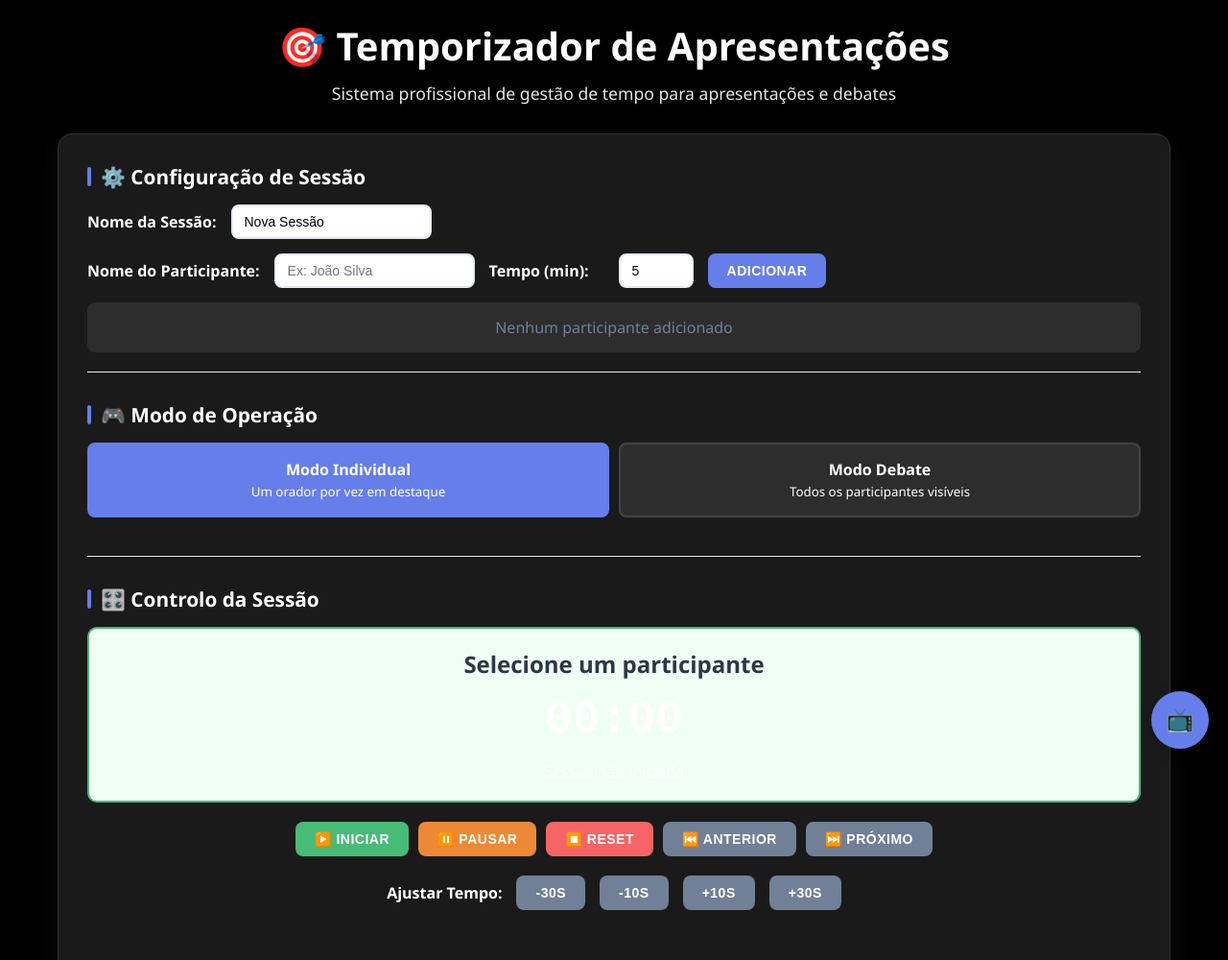
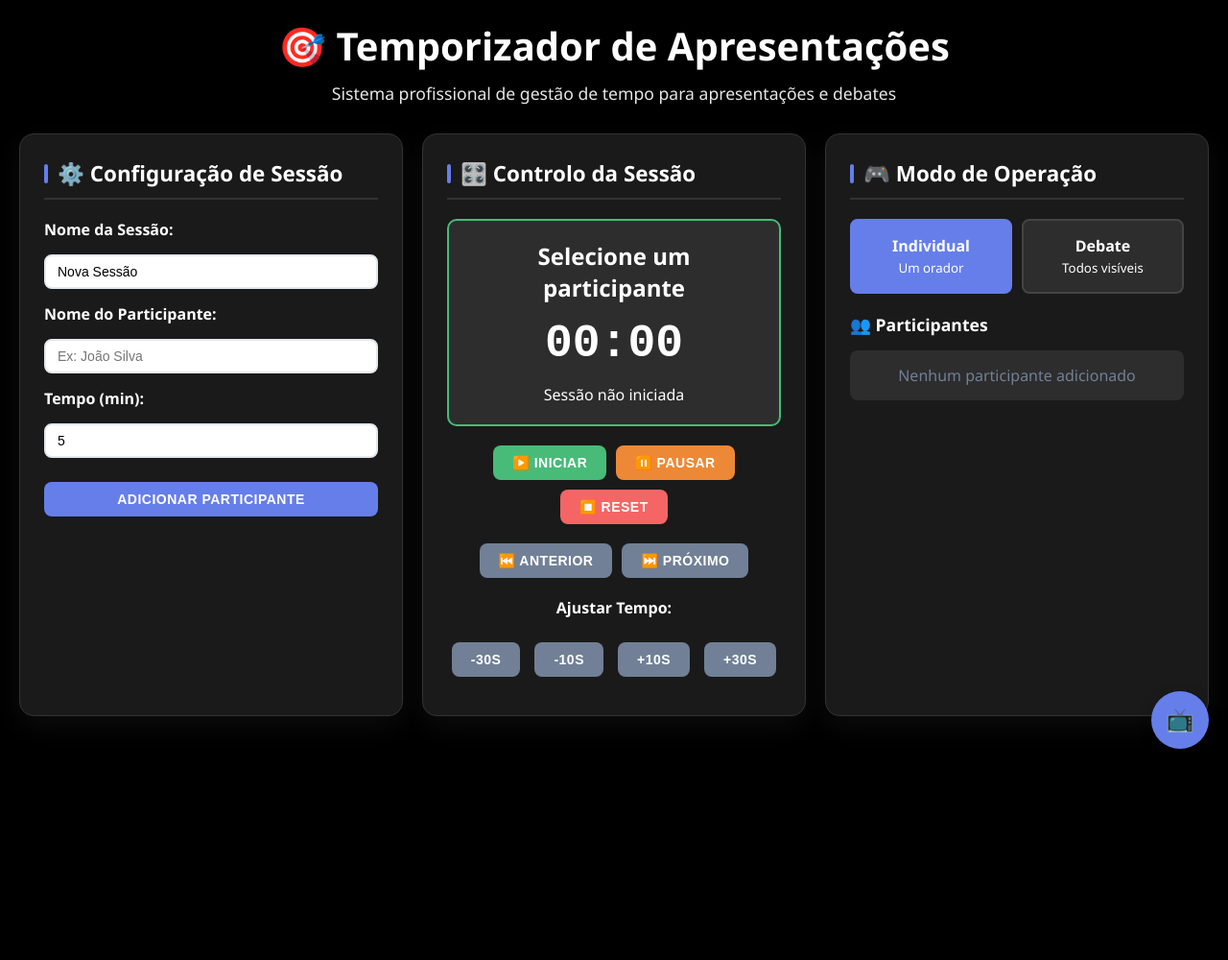
Before and after one commit to estudioporta19/TemporizadorClaude, a plain HTML site: page index.html in a window 1280 px wide. Shown: the top 1000 px of the page at 96% size. After the commit the page ends 800 px from the top, so only its background shows below. Drawn offline with Linux system fonts and the light colour scheme.

Commit message:
Update index.html

```diff
--- a/index.html
+++ b/index.html
@@ -19,9 +19,43 @@
         }
 
         .container {
-            max-width: 1200px;
+            max-width: 1400px;
             margin: 0 auto;
             padding: 20px;
+        }
+
+        .main-layout {
+            display: grid;
+            grid-template-columns: 1fr 1fr 1fr;
+            gap: 20px;
+            margin-top: 20px;
+        }
+
+        .column {
+            background: #1a1a1a;
+            border: 1px solid #333;
+            border-radius: 15px;
+            padding: 25px;
+            box-shadow: 0 10px 30px rgba(255,255,255,0.05);
+        }
+
+        .column-title {
+            font-size: 1.4rem;
+            color: #ffffff;
+            margin-bottom: 20px;
+            display: flex;
+            align-items: center;
+            gap: 10px;
+            border-bottom: 2px solid #333;
+            padding-bottom: 10px;
+        }
+
+        .column-title::before {
+            content: '';
+            width: 4px;
+            height: 20px;
+            background: #667eea;
+            border-radius: 2px;
         }
 
         .header {
@@ -208,17 +242,18 @@
         }
 
         .current-session {
-            background: #f0fff4;
+            background: #2d2d2d;
             border: 2px solid #48bb78;
             border-radius: 10px;
             padding: 20px;
             text-align: center;
+            margin-bottom: 20px;
         }
 
         .current-speaker {
             font-size: 1.5rem;
             font-weight: 700;
-            color: #2d3748;
+            color: #ffffff;
             margin-bottom: 10px;
         }
 
@@ -294,6 +329,13 @@
             background: #5a6fd8;
         }
 
+        @media (max-width: 1200px) {
+            .main-layout {
+                grid-template-columns: 1fr;
+                gap: 15px;
+            }
+        }
+
         @media (max-width: 768px) {
             .form-group {
                 flex-direction: column;
@@ -322,48 +364,33 @@
             <p>Sistema profissional de gestão de tempo para apresentações e debates</p>
         </div>
 
-        <div class="main-panel">
-            <!-- Configuração de Sessão -->
-            <div class="section">
-                <h2 class="section-title">⚙️ Configuração de Sessão</h2>
+        <!-- Layout de 3 Colunas -->
+        <div class="main-layout">
+            <!-- Coluna Esquerda: Configuração -->
+            <div class="column">
+                <h2 class="column-title">⚙️ Configuração de Sessão</h2>
 
                 <div class="form-group">
                     <label>Nome da Sessão:</label>
-                    <input type="text" id="sessionName" placeholder="Ex: Debate Final 2024" value="Nova Sessão">
+                    <input type="text" id="sessionName" placeholder="Ex: Debate Final 2024" value="Nova Sessão" style="width: 100%;">
                 </div>
 
                 <div class="form-group">
                     <label>Nome do Participante:</label>
-                    <input type="text" id="participantName" placeholder="Ex: João Silva">
-                    <label>Tempo (min):</label>
-                    <input type="number" id="participantTime" placeholder="5" min="1" max="60" value="5">
-                    <button class="btn btn-primary" onclick="addParticipant()">Adicionar</button>
+                    <input type="text" id="participantName" placeholder="Ex: João Silva" style="width: 100%;">
                 </div>
 
-                <div class="participants-list" id="participantsList">
-                    <p style="text-align: center; color: #718096;">Nenhum participante adicionado</p>
+                <div class="form-group">
+                    <label>Tempo (min):</label>
+                    <input type="number" id="participantTime" placeholder="5" min="1" max="60" value="5" style="width: 100%;">
                 </div>
+
+                <button class="btn btn-primary" onclick="addParticipant()" style="width: 100%; margin-top: 10px;">Adicionar Participante</button>
             </div>
 
-            <!-- Seleção de Modo -->
-            <div class="section">
-                <h2 class="section-title">🎮 Modo de Operação</h2>
-
-                <div class="mode-selector">
-                    <div class="mode-btn active" onclick="setMode('individual')">
-                        <strong>Modo Individual</strong><br>
-                        <small>Um orador por vez em destaque</small>
-                    </div>
-                    <div class="mode-btn" onclick="setMode('debate')">
-                        <strong>Modo Debate</strong><br>
-                        <small>Todos os participantes visíveis</small>
-                    </div>
-                </div>
-            </div>
-
-            <!-- Controlo da Sessão -->
-            <div class="section">
-                <h2 class="section-title">🎛️ Controlo da Sessão</h2>
+            <!-- Coluna Central: Controlo -->
+            <div class="column">
+                <h2 class="column-title">🎛️ Controlo da Sessão</h2>
 
                 <div class="current-session" id="sessionDisplay">
                     <div class="current-speaker" id="currentSpeaker">Selecione um participante</div>
@@ -375,16 +402,41 @@
                     <button class="btn btn-success" onclick="startTimer()" id="startBtn">▶️ Iniciar</button>
                     <button class="btn btn-warning" onclick="pauseTimer()" id="pauseBtn">⏸️ Pausar</button>
                     <button class="btn btn-danger" onclick="resetTimer()" id="resetBtn">⏹️ Reset</button>
+                </div>
+
+                <div class="controls">
                     <button class="btn btn-secondary" onclick="previousParticipant()">⏮️ Anterior</button>
                     <button class="btn btn-secondary" onclick="nextParticipant()">⏭️ Próximo</button>
                 </div>
 
-                <div class="form-group" style="justify-content: center; margin-top: 20px;">
-                    <label>Ajustar Tempo:</label>
+                <div class="form-group" style="justify-content: center; margin-top: 20px; flex-wrap: wrap;">
+                    <label style="width: 100%; text-align: center; margin-bottom: 10px;">Ajustar Tempo:</label>
                     <button class="btn btn-secondary" onclick="adjustTime(-30)">-30s</button>
                     <button class="btn btn-secondary" onclick="adjustTime(-10)">-10s</button>
                     <button class="btn btn-secondary" onclick="adjustTime(10)">+10s</button>
                     <button class="btn btn-secondary" onclick="adjustTime(30)">+30s</button>
+                </div>
+            </div>
+
+            <!-- Coluna Direita: Participantes e Modo -->
+            <div class="column">
+                <h2 class="column-title">🎮 Modo de Operação</h2>
+
+                <div class="mode-selector">
+                    <div class="mode-btn active" onclick="setMode('individual')">
+                        <strong>Individual</strong><br>
+                        <small>Um orador</small>
+                    </div>
+                    <div class="mode-btn" onclick="setMode('debate')">
+                        <strong>Debate</strong><br>
+                        <small>Todos visíveis</small>
+                    </div>
+                </div>
+
+                <h3 style="color: #ffffff; margin: 20px 0 15px 0; font-size: 1.1rem;">👥 Participantes</h3>
+
+                <div class="participants-list" id="participantsList">
+                    <p style="text-align: center; color: #718096;">Nenhum participante adicionado</p>
                 </div>
             </div>
         </div>
@@ -666,11 +718,12 @@
                             text-shadow: 2px 2px 4px rgba(0,0,0,0.5);
                         }
                         .time-display {
-                            font-size: 8rem;
+                            font-size: 12rem;
                             font-weight: 700;
                             font-family: 'Courier New', monospace;
                             text-shadow: 4px 4px 8px rgba(0,0,0,0.5);
                             margin-bottom: 20px;
+                            line-height: 0.9;
                         }
                         .time-green { color: #48bb78; }
                         .time-yellow { color: #ed8936; }
```
